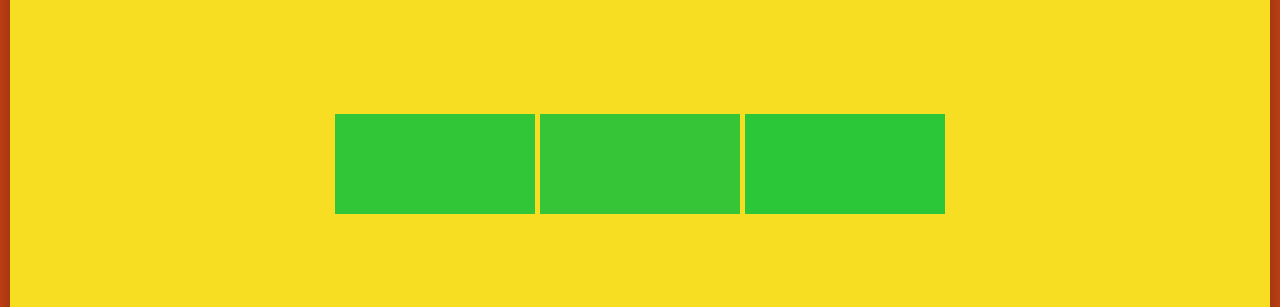
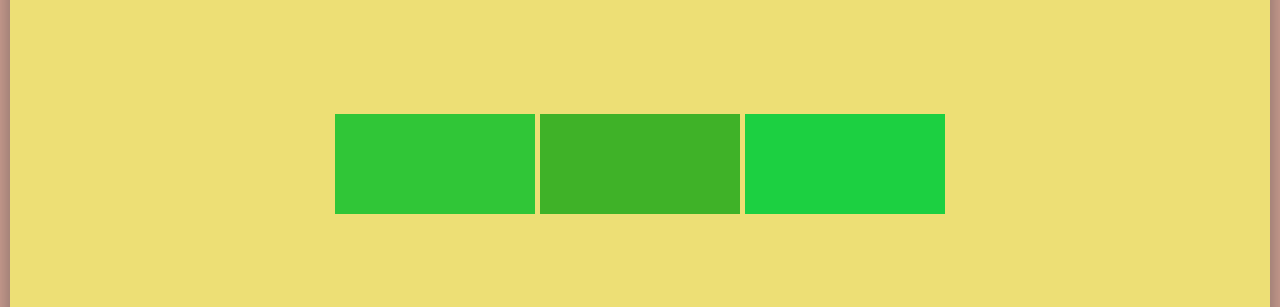
Before and after one commit to zoegongar/colores, a plain HTML site: page index.html in a window 1280 px wide. Shown: the part 251-558 px from the top of the page. Drawn offline with Linux system fonts and the light colour scheme; a web font is replaced by a local one.

Commit message:
revisión css, función generar colores y limpieza de código

```diff
--- a/juego-colores.js
+++ b/juego-colores.js
@@ -1,49 +1,4 @@
 "use strict";
-/*
-- - - - NOTAS: (BORRAR ANTES DE ENTREGAR) - - -
-
-EL Código se basa en que una función va llamando a la otra pasándole argumentos (parece una carrera de relevos XD XD XD)
-
-1. He "fusionado" la funciones generarCodigo() y generarColores() , ahora queda generarCodigoRGB() que de una forma aleatoria genera RGB y lo muestra en pantalla
-
-2. En la funcion obtenerColoresAleatorios(r, g, b) me traigo las variables r, g , b para generar color correcto (respuesta OK) y generar 2 variantes, las hago cutremente sumando/restando valores para que sean parecidas al color correcto
-
-3. Pinto cajas en la funcion generarColores(colorCorrecto, colorVariante1, colorVariante2) pasando como argumento los colores creados en la funcion obtenerColoresAleatorios().
-
-4. He fusionado tambien la funcion de los eventos con la de comprobar respuesta. Creo que puede dar menos problemas, de esta manero sólo hace la comprobacion cuando se hace click
-
-5. he dejado la función reiniciarJuego para quitar eventos y recargar la página
-*/
-
-"use strict";
-
-const cajas_colores = [
-  [
-    { rojo_1: "rgb(255, 0, 0)" },
-    { rojo_2: "rgb(220, 0, 0)" },
-    { rojo_3: "rgb(255, 50, 50)" },
-  ],
-  [
-    { verde_1: "rgb(0, 128, 0)" },
-    { verde_2: "rgb(0, 100, 0)" },
-    { verde_3: "rgb(50, 150, 50)" },
-  ],
-  [
-    { amarillo_1: "rgb(255, 255, 0)" },
-    { amarillo_2: "rgb(220, 220, 0)" },
-    { amarillo_3: "rgb(255, 255, 50)" },
-  ],
-  [
-    { violeta_1: "rgb(128, 0, 128)" },
-    { violeta_2: "rgb(100, 0, 100)" },
-    { violeta_3: "rgb(150, 50, 150)" },
-  ],
-  [
-    { naranja_1: "rgb(255, 165, 0)" },
-    { naranja_2: "rgb(220, 145, 0)" },
-    { naranja_3: "rgb(255, 185, 50)" },
-  ],
-];
 
 //Creamos evento para que se ejecute nada más cargar pantalla
 window.addEventListener("load", iniciarJuego);
@@ -75,8 +30,8 @@ function obtenerColoresAleatorios(r, g, b) {
 
   //Creamos 2 variaciones más y así tendríamos 3 colores que pintar en las cajas
   //En vez de que genere aleatorio le sumamos o restamos valores para que se parezcan
-  const colorVariante1 = `rgb(${r + 5}, ${g - 1}, ${b - 1})`;
-  const colorVariante2 = `rgb(${r - 5}, ${g + 1}, ${b + 1})`;
+  const colorVariante1 = `rgb(${r + 15}, ${g - 20}, ${b - 15})`;
+  const colorVariante2 = `rgb(${r - 20}, ${g + 10}, ${b + 10})`;
 
   //pasamos los colores generados (colorCorrecto, colorVariante1 y colorVariante2) como argumento y llamamos a la función que colorea las cajas
   generarColores(colorCorrecto, colorVariante1, colorVariante2);
--- a/main.css
+++ b/main.css
@@ -1,7 +1,7 @@
 :root {
   --color-texto: #262626;
-  --color-container: #f8de22;
-  --color-body: #f94c10;
+  --color-container: #eddf75;
+  --color-body: #fbbeac;
   --color-vidas-corazon: #e23991;
   --font-pixel: "Pixelify Sans", sans-serif;
 }
```
